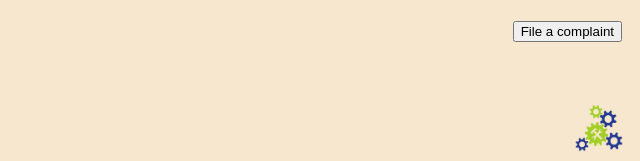
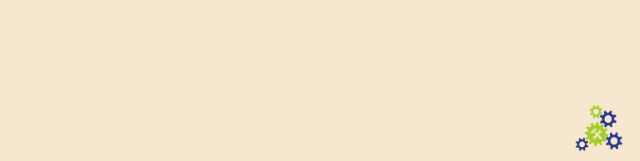
Before and after one commit to PrinceRios2000/startup_Hackathon2019, a Python web app: template templates/userpost.html in a window 1280 px wide. Shown: the part 639-800 px from the top of the page, without its empty margins (640-1280 px from the left). Run offline with Jinja, Linux system fonts and the light colour scheme; the template is opened without the code that fills it, so the values that code supplies are empty.

Commit message:
fixing userpost page

```diff
--- a/templates/userpost.html
+++ b/templates/userpost.html
@@ -33,13 +33,6 @@
             <input type="submit" value="Create Post">
             <br><br>
         </form>
-    <div class = "filebutton">
-      <form method="POST" action="/myreport">
-                        <input type="hidden" name="postid" value="{{post.key.id()}}"/>
-                        <input type="submit" name="Create" value="File a complaint"/>
-      </form>
-    </div>
-
 
     <div class="profdiv">
         <br>
```
